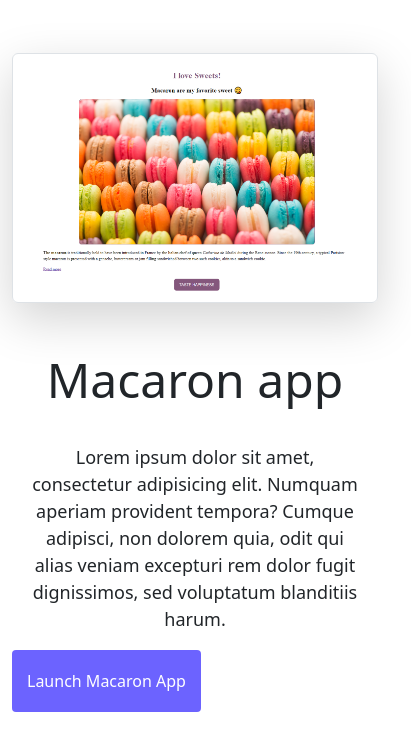
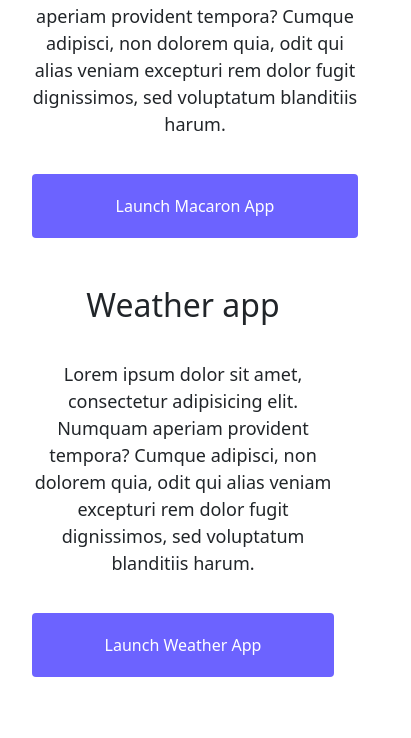
Before and after one commit to TatyanaVoloshko/portfolio-new, a plain HTML site: page index.html in a window 390 px wide. Shown: the part 541-1279 px from the top of the page, 411 px wide, since content can reach past the window. After the commit the page ends 1234 px from the top, so only its background shows below. Drawn offline with nearby package versions, Linux system fonts and the light colour scheme.

Commit message:
responsive project

```diff
--- a/index.html
+++ b/index.html
@@ -72,7 +72,7 @@
         <div class="col-md-6">
           <img
             src="/images/Macarons.png"
-            class="img-fluid rounded shadow-lg p-2 border mt-5"
+            class="img-fluid rounded shadow-lg p-2 border mt-5 d-none d-sm-block"
             alt="Macarons project"
           />
         </div>
@@ -85,7 +85,7 @@
             voluptatum blanditiis harum.
           </p>
           <div class="mt-2">
-            <a href="#" class="primary-link">Launch Macaron App</a>
+            <a href="#" class="primary-link project-link">Launch Macaron App</a>
           </div>
         </div>
         <div class="row">
@@ -99,13 +99,13 @@
                 voluptatum blanditiis harum.
               </p>
               <div class="mt-2">
-                  <a href="#" class="primary-link">Launch Weather App</a>
+                  <a href="#" class="primary-link project-link mb-3">Launch Weather App</a>
                 </div>
             </div>
             <div class="col-md-6">
                 <img
                   src="/images/Weather.png"
-                  class="img-fluid rounded shadow-lg p-2 border mt-5"
+                  class="img-fluid rounded shadow-lg p-2 border mt-5 d-none d-sm-block"
                   alt="Weather project"
                 />
               </div>
--- a/style.css
+++ b/style.css
@@ -17,6 +17,9 @@
   h1 {
     font-size: 96px;
   }
+
+
+
 
   h2 {
     font-size: 48px;
@@ -81,3 +84,25 @@
     box-shadow: var(--main-color);
     color: white;
   }
+
+  @media (max-width: 900px) {
+    h1 {
+      font-size: 48px;
+      line-height: 1.5;
+    }
+
+    h2 {
+      font-size: 32px;
+      text-align: center;
+    }
+
+    p {
+      text-align: center;
+    }
+
+    .project-link {
+      display: block;
+      text-align: center;
+      margin: 0 20px;
+    }
+  }
```
